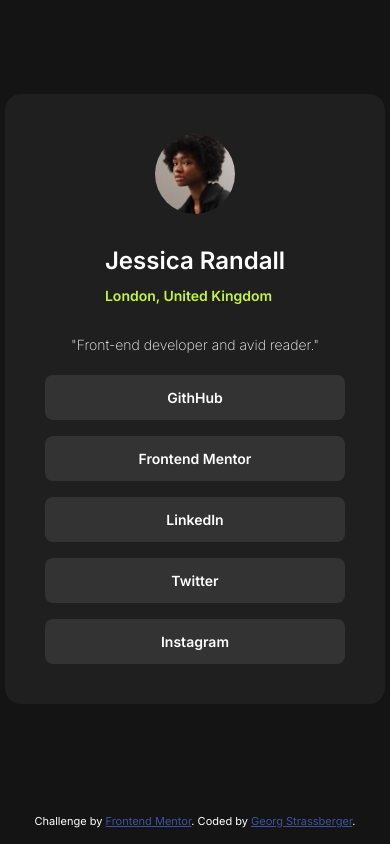
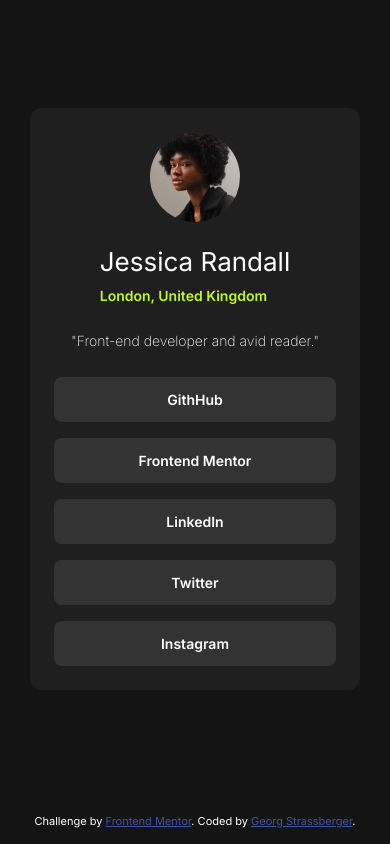
Before and after one commit to GeorgStrassberger/fm_social-links-profile, a plain HTML site: page index.html in a window 390 px wide. Drawn offline with Linux system fonts and the light colour scheme.

Commit message:
finished mobile & desktop view

```diff
--- a/index.html
+++ b/index.html
@@ -26,12 +26,6 @@
       --fw-bold: 700;
     }
 
-    /*
-  @media
-  - Mobile: 375px
-  - Desktop: 1440px
-  */
-
     * {
       margin: 0;
       padding: 0;
@@ -58,9 +52,9 @@
     }
 
     .card {
-      border-radius: 1rem;
-      height: 610px;
-      width: 380px;
+      border-radius: 0.75rem;
+      height: 612px;
+      width: 384px;
       background-color: var(--grey-800);
       padding: 2.5rem;
       display: flex;
@@ -73,22 +67,22 @@
       flex-direction: column;
       align-items: center;
       justify-content: flex-start;
-      gap: 2rem;
+      gap: 1.5rem;
     }
 
     .user-image {
       display: block;
       border-radius: 100%;
-      height: 5rem;
-      width: 5rem;
+      height: 5.6rem;
+      width: 5.6rem;
       object-position: center center;
       object-fit: contain;
     }
 
     .user-name {
-      font-size: 24px;
-      font-weight: var(--fw-semibold);
-      margin-bottom: 0.75rem;
+      font-size: 26px;
+      font-weight: var(--fw-normal);
+      margin-bottom: 0.5rem;
     }
 
     .user-address {
@@ -96,12 +90,14 @@
       font-style: normal;
       font-size: var(--fs-para);
       font-weight: var(--fw-semibold);
+      line-height: 150%;
     }
 
     .user-hobby {
       text-align: center;
       font-size: var(--fs-para);
       font-weight: 200;
+      line-height: 150%;
     }
 
     .social-container {}
@@ -144,6 +140,22 @@
 
     .attribution a {
       color: hsl(228, 45%, 44%);
+    }
+
+    /*
+  @media
+  - Mobile: 375px
+  - Desktop: 1440px
+  */
+
+
+    @media only screen and (max-width: 768px) {
+      .card {
+        height: 582px;
+        width: 330px;
+        border-radius: 0.75rem;
+        padding: 1.5rem;
+      }
     }
   </style>
 </head>
```
